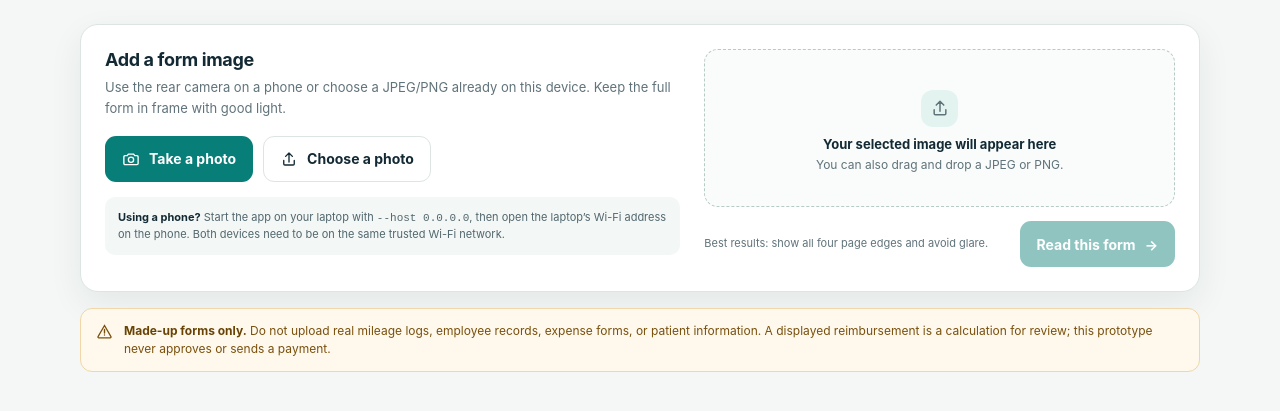
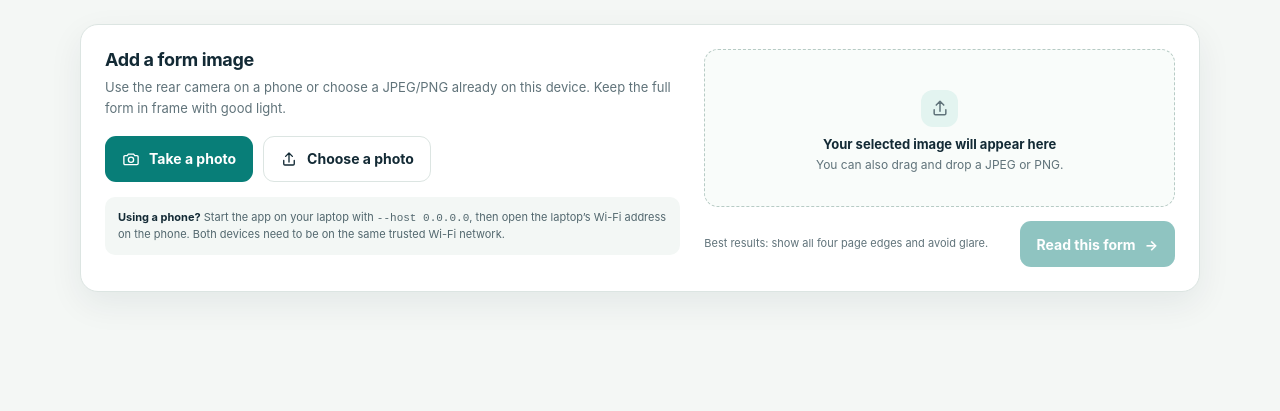
Before and after one commit to c85/mileage-log-reader, a plain HTML site: page web/index.html in a window 1280 px wide. Shown: the part 249-660 px from the top of the page. Drawn offline with Linux system fonts and the light colour scheme.

Commit message:
fix: Remove unused notice section from index.html

```diff
--- a/web/index.html
+++ b/web/index.html
@@ -73,9 +73,6 @@
     .hint { color: var(--muted); font-size: 11px; line-height: 1.45; }
     .network-note { margin-top: 15px; padding: 12px 13px; border-radius: 10px; color: #52676e; background: #f3f7f5; font-size: 11px; line-height: 1.5; }
     .network-note strong { color: var(--ink); }
-    .notice { display: flex; gap: 11px; align-items: flex-start; margin-top: 16px; padding: 13px 15px; border: 1px solid #f0d6a8; border-radius: 12px; color: #79500d; background: #fff9ed; font-size: 12px; line-height: 1.5; }
-    .notice svg { flex: none; width: 17px; height: 17px; margin-top: 1px; }
-    .notice strong { color: #684304; }
     .loading { display: none; align-items: center; gap: 10px; margin-top: 14px; color: var(--teal-dark); font-size: 13px; font-weight: 700; }
     .loading.visible { display: flex; }
     .spinner { width: 17px; height: 17px; border: 2px solid #c4e3dc; border-top-color: var(--teal); border-radius: 50%; animation: spin .8s linear infinite; }
@@ -270,11 +267,6 @@
         <div class="error" id="upload-error" role="alert"></div>
       </div>
     </section>
-
-    <div class="notice" role="note">
-      <svg viewBox="0 0 24 24" fill="none" aria-hidden="true"><path d="M12 3.5 2.9 19.2A1.2 1.2 0 0 0 4 21h16a1.2 1.2 0 0 0 1.1-1.8L12 3.5Z" stroke="currentColor" stroke-width="1.8"/><path d="M12 9v5m0 3h.01" stroke="currentColor" stroke-width="2" stroke-linecap="round"/></svg>
-      <div><strong>Made-up forms only.</strong> Do not upload real mileage logs, employee records, expense forms, or patient information. A displayed reimbursement is a calculation for review; this prototype never approves or sends a payment.</div>
-    </div>
 
     <section class="results" id="results" aria-live="polite">
       <div class="results-head">
```
